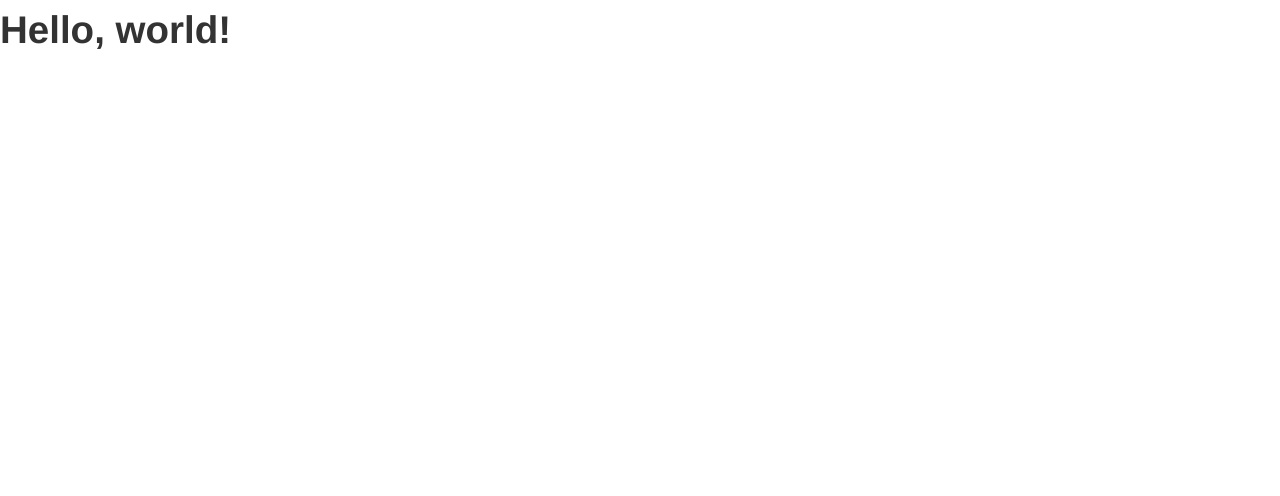
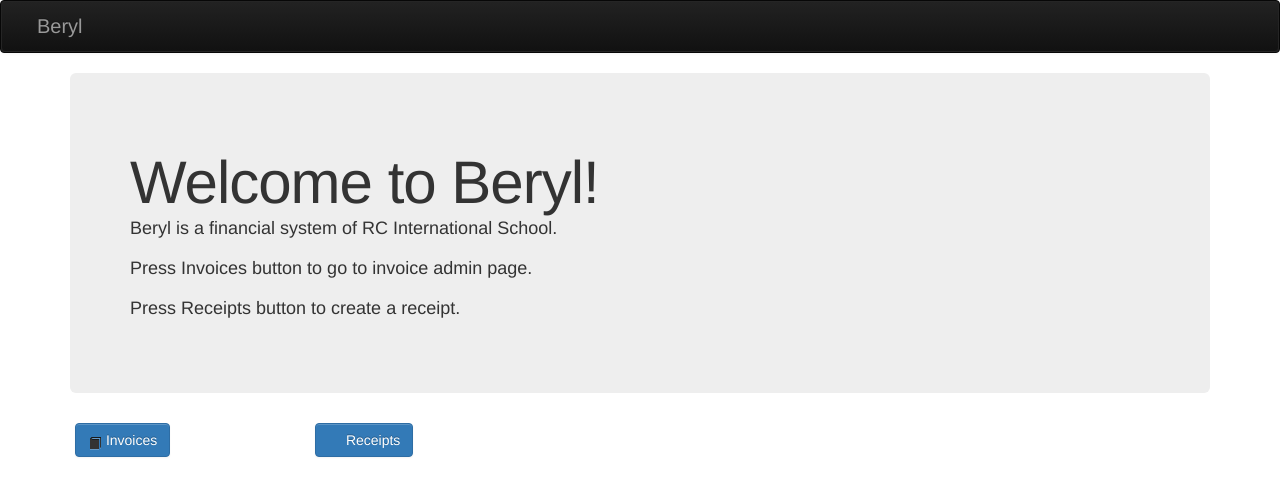
Before and after one commit to juacompe/beryl, a Django app: page / in a window 1280 px wide. Shown: the top 496 px of the page. Run offline with Django 3.2, Linux system fonts and the light colour scheme; parts of the project's set-up code (start-up, migrations or seed data) failed here and were passed over; some libraries are stand-ins or nearby versions.

Commit message:
- home page has 2 buttons: Invoices and Receipts - Invoices button link to Invoice admin - Receipts button go no where (yet)

```diff
--- a/beryl/templates/base.html
+++ b/beryl/templates/base.html
@@ -4,19 +4,46 @@
   <head>
     <title>Beryl, Financial system of RC International School</title>
     <meta name="viewport" content="width=device-width, initial-scale=1.0">
+
     {% block css %}
     <!-- Bootstrap -->
     <link href="{% static "css/bootstrap.min.css" %}" rel="stylesheet" media="screen">
+    <link href="//netdna.bootstrapcdn.com/twitter-bootstrap/2.3.1/css/bootstrap-combined.no-icons.min.css" rel="stylesheet">
+    <link href="//netdna.bootstrapcdn.com/font-awesome/3.1.1/css/font-awesome.css" rel="stylesheet">
     {% endblock %}
+
   </head>
+
   <body>
+
+    <div class="navbar navbar-inverse">
+      <div class="navbar-inner">
+        <div class="container">
+          <a class="brand" href="/">Beryl</a>
+          <div class="nav-collapse collapse">
+            <ul class="nav">
+              <li class="active"><a href="/">Home</a></li>
+            </ul>
+            <form class="navbar-form pull-right">
+              <input class="span2" type="text" placeholder="Email">
+              <input class="span2" type="password" placeholder="Password">
+              <button type="submit" class="btn">Sign in</button>
+            </form>
+          </div><!--/.nav-collapse -->
+        </div><!--/.container -->
+      </div><!--/.navbar-inner -->
+    </div><!--/.navbar -->
+
+    <div class="container">
     {% block body %}
-    <h1>Hello, world!</h1>
+      <h1>Hello, world!</h1>
     {% endblock %}
+    </div>
 
     {% block extra_js %}
     <script src="http://code.jquery.com/jquery.js"></script>
     <script src="{% static "js/bootstrap.min.js" %}"></script>
     {% endblock %}
+
   </body>
 </html>
--- a/beryl/templates/home.html
+++ b/beryl/templates/home.html
@@ -1 +1,23 @@
 {% extends 'base.html' %}
+
+{% block body %}
+    <div class="hero-unit">
+        <h1>Welcome to Beryl!</h1>
+        <p>Beryl is a financial system of RC International School.</p>
+        <p>Press <span>Invoices<span> button to go to invoice admin page.</p>
+        <p>Press <span>Receipts<span> button to create a receipt.</p>
+    </div>
+
+    <div class="row">
+        <div class="span3">
+            <a class="btn btn-large btn-primary" href="/admin/finance/invoice/">
+                <i class="icon-book icon-4x"></i> Invoices
+            </a>
+        </div>
+        <div class="span3">
+            <a class="btn btn-large btn-primary">
+                <i class="icon-money icon-4x"></i> Receipts
+            </a>
+        </div>
+    </div>
+{% endblock %}
```
